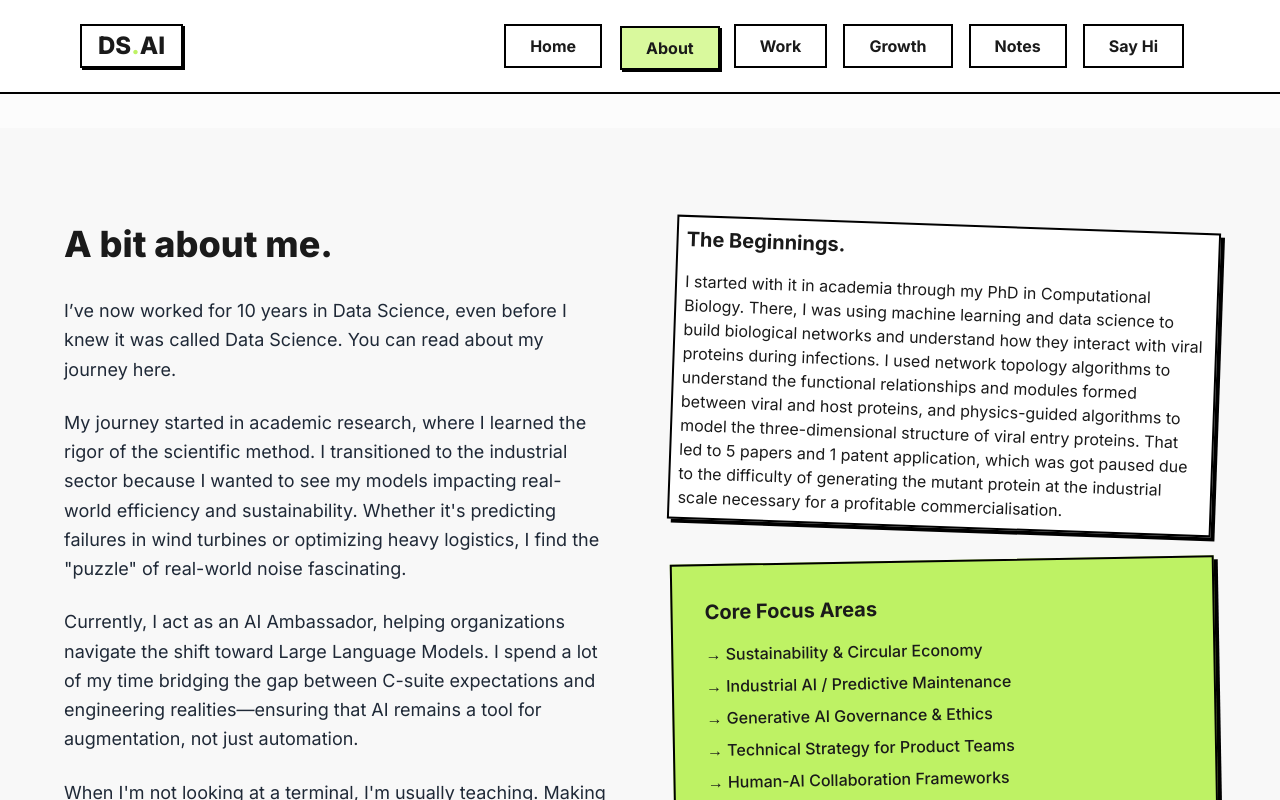
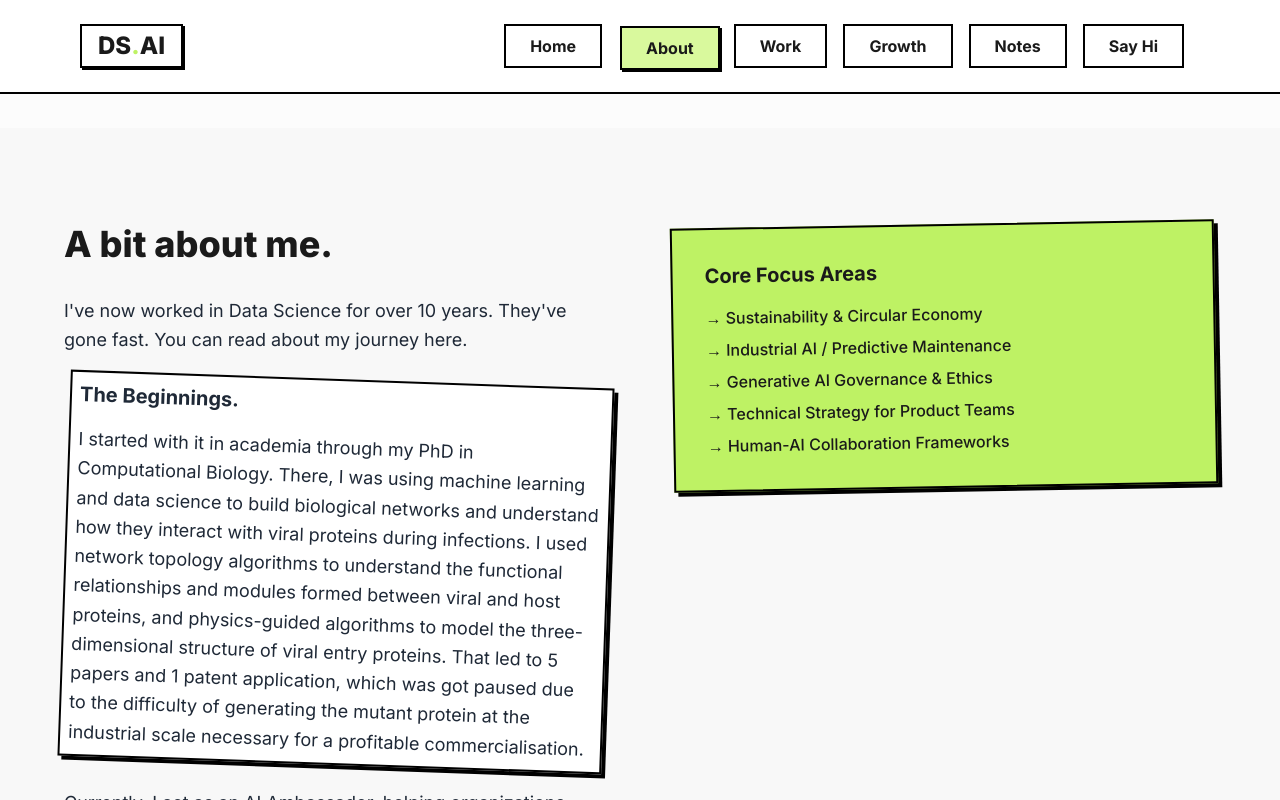
Before and after one commit to anna-hernandez/ai-professional-portfolio, a React (Vite) app: page / in a window 1280 px wide. Both pictures are taken after a click on the button "About". Shown: the top 800 px of the page. Built offline with nearby package versions, Linux system fonts and the light colour scheme.

Commit message:
Changed position of first block

```diff
--- a/components/About.tsx
+++ b/components/About.tsx
@@ -10,22 +10,9 @@ const About: React.FC = () => {
 
           <div className="space-y-6 text-lg text-gray-800 leading-relaxed">
             <p>
-              I’ve now worked for 10 years in Data Science, even before I knew it was called Data Science. You can read about my journey here.
+              I've now worked in Data Science for over 10 years. They've gone fast. You can read about my journey here.
             </p>
-            <p>
-              My journey started in academic research, where I learned the rigor of the scientific method. I transitioned to the industrial sector because I wanted to see my models impacting real-world efficiency and sustainability. Whether it's predicting failures in wind turbines or optimizing heavy logistics, I find the "puzzle" of real-world noise fascinating.
-            </p>
-            <p>
-              Currently, I act as an AI Ambassador, helping organizations navigate the shift toward Large Language Models. I spend a lot of my time bridging the gap between C-suite expectations and engineering realities—ensuring that AI remains a tool for augmentation, not just automation.
-            </p>
-            <p>
-              When I'm not looking at a terminal, I'm usually teaching. Making AI accessible to non-technical stakeholders is my favorite part of the job. I truly believe that an AI-literate workforce is our best shot at solving the sustainability challenges of the next fifty years.
-            </p>
-          </div>
-        </div>
-
-        <div className="flex flex-col gap-8">
-          <div className="neo-border bg-white p-2 neo-shadow transform rotate-2">
+            <div className="neo-border bg-white p-2 neo-shadow transform rotate-2">
             <h3 className="font-bold text-xl mb-4">The Beginnings.</h3>
             <p>
               I started with it in academia through my PhD in Computational
@@ -41,6 +28,17 @@ const About: React.FC = () => {
               commercialisation.
             </p>
           </div>
+            <p>
+              Currently, I act as an AI Ambassador, helping organizations navigate the shift toward Large Language Models. I spend a lot of my time bridging the gap between C-suite expectations and engineering realities—ensuring that AI remains a tool for augmentation, not just automation.
+            </p>
+            <p>
+              When I'm not looking at a terminal, I'm usually teaching. Making AI accessible to non-technical stakeholders is my favorite part of the job. I truly believe that an AI-literate workforce is our best shot at solving the sustainability challenges of the next fifty years.
+            </p>
+          </div>
+        </div>
+
+        <div className="flex flex-col gap-8">
+
           <div className="neo-border bg-[#bef264] p-8 neo-shadow -rotate-1">
             <h3 className="font-bold text-xl mb-4">Core Focus Areas</h3>
             <ul className="space-y-2 font-medium">
```
